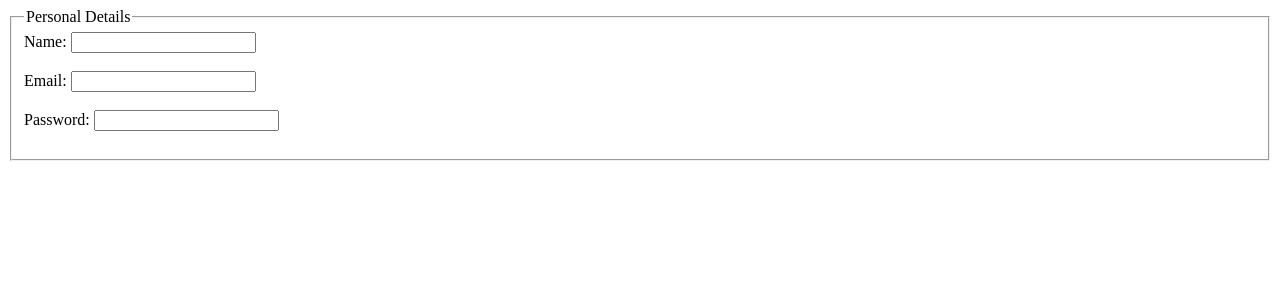
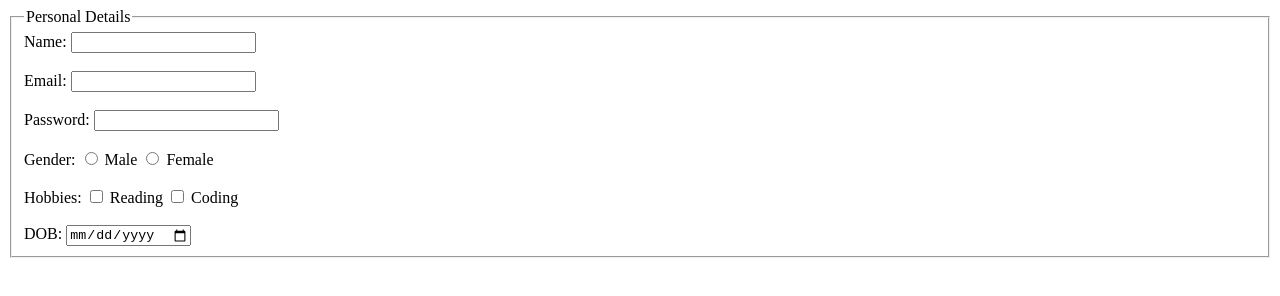
Before and after one commit to mohdsufiyan08686-byte/Web-Designing-Workshop_0934, a plain HTML site: page web desinging workshop assignment/assignment_15.html in a window 1280 px wide. Drawn offline with Linux system fonts and the light colour scheme.

Commit message:
Assignment 15 completed

```diff
--- a/web desinging workshop assignment/assignment_15.html
+++ b/web desinging workshop assignment/assignment_15.html
@@ -18,7 +18,20 @@
 
             <label for="password">Password:</label>
             <input type="password" id="password" name="password"><br><br>
+             <label>Gender:</label>
+            <input type="radio" id="male" name="gender" value="Male">
+            <label for="male">Male</label>
+            <input type="radio" id="female" name="gender" value="Female">
+            <label for="female">Female</label><br><br>
 
+            <label>Hobbies:</label>
+            <input type="checkbox" id="reading" name="hobbies" value="Reading">
+            <label for="reading">Reading</label>
+            <input type="checkbox" id="coding" name="hobbies" value="Coding">
+            <label for="coding">Coding</label><br><br>
+
+            <label for="dob">DOB:</label>
+            <input type="date" id="dob" name="dob">
 
         </fieldset>
     </form>
```
